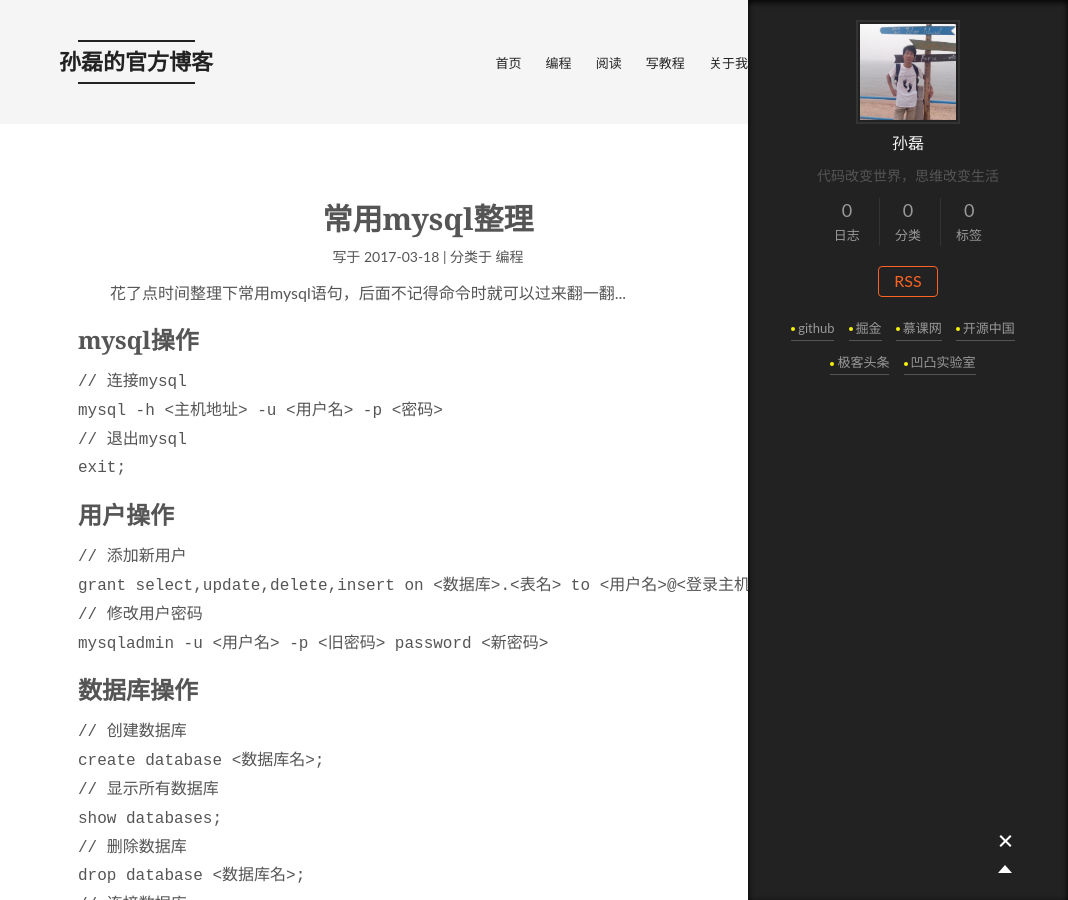
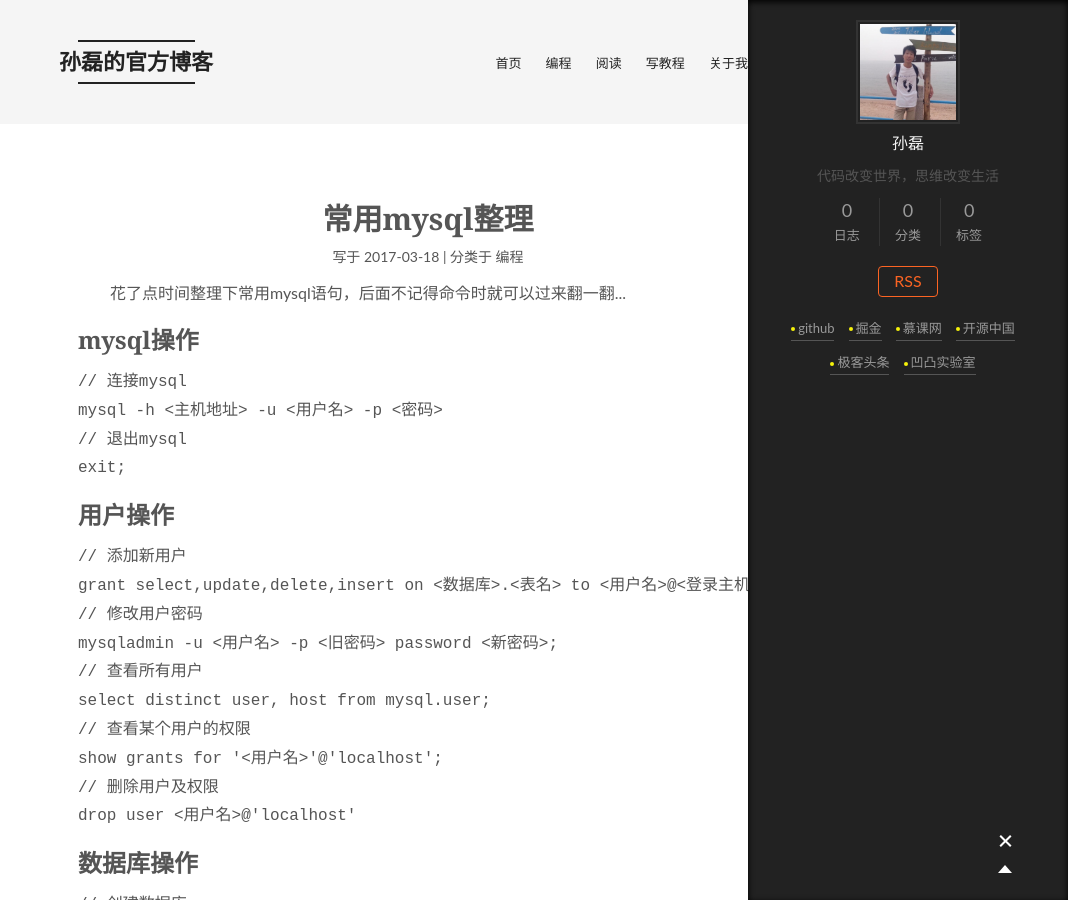
Before and after one commit to yzsunlei/yzsunlei.github.io, a Jekyll site: the page built from _posts/编程/2017-03-18-frequently-used-mysql.md, in a window 1280 px wide and 900 px high. Shown: the whole window, without its empty margins (212-1280 px from the left). Built offline with Jekyll 4.4.1, drawn with Linux system fonts in a browser that asks for light colours; some of the changed text lies outside the part shown.

Commit message:
update frequently-used-mysql.md

````diff
--- a/_posts/编程/2017-03-18-frequently-used-mysql.md
+++ b/_posts/编程/2017-03-18-frequently-used-mysql.md
@@ -18,9 +18,15 @@
 # 用户操作
 ```$xslt
 // 添加新用户
-grant select,update,delete,insert on <数据库>.<表名> to <用户名>@<登录主机> identified by "<密码>"
+grant select,update,delete,insert on <数据库>.<表名> to <用户名>@<登录主机> identified by "<密码>";
 // 修改用户密码
-mysqladmin -u <用户名> -p <旧密码> password <新密码>
+mysqladmin -u <用户名> -p <旧密码> password <新密码>;
+// 查看所有用户
+select distinct user, host from mysql.user;
+// 查看某个用户的权限
+show grants for '<用户名>'@'localhost';
+// 删除用户及权限
+drop user <用户名>@'localhost'
 ```
 
 # 数据库操作
@@ -89,7 +95,18 @@
 
 # 高级查找操作
 ```$xslt
-待续...
+// 批量查询数据
+select * from <表名> where <字段名> in (值1, 值2, 值3);
+// concat连接查询结果
+select concat(<字段名1>, "-", <字段名2>) as <字段别名> from <表名> where <条件表达式>;
+// 使用group by
+select * from <表名> group by <字段名>;
+// 使用having
+// 先按city归组，然后找出city的数量大于10的城市
+select city, count(*), min(birth_day) from customer  group by city having count(*) > 10;
+// 使用distinct
+// 从customer表中查询所有的不重复的city
+select distinct city from customer order by id desc;
 ```
 
 # 备份数据操作
````
